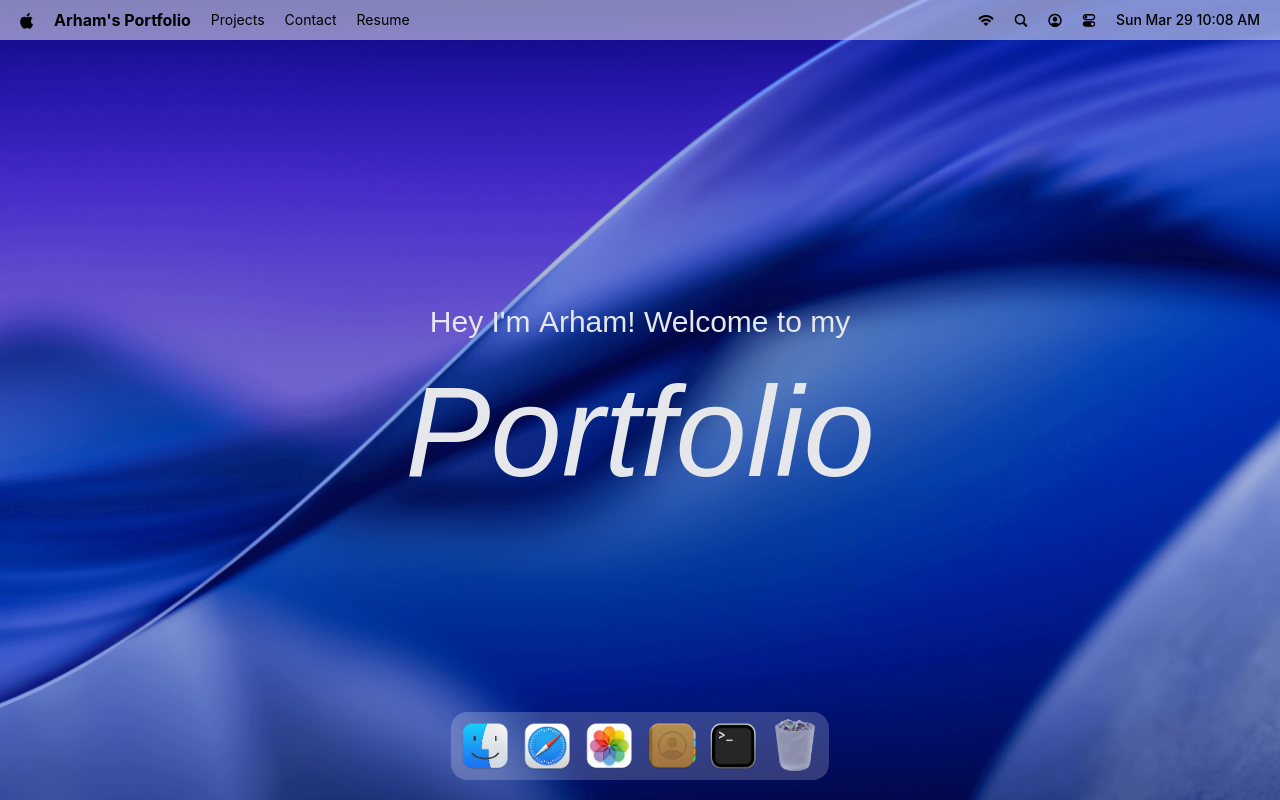
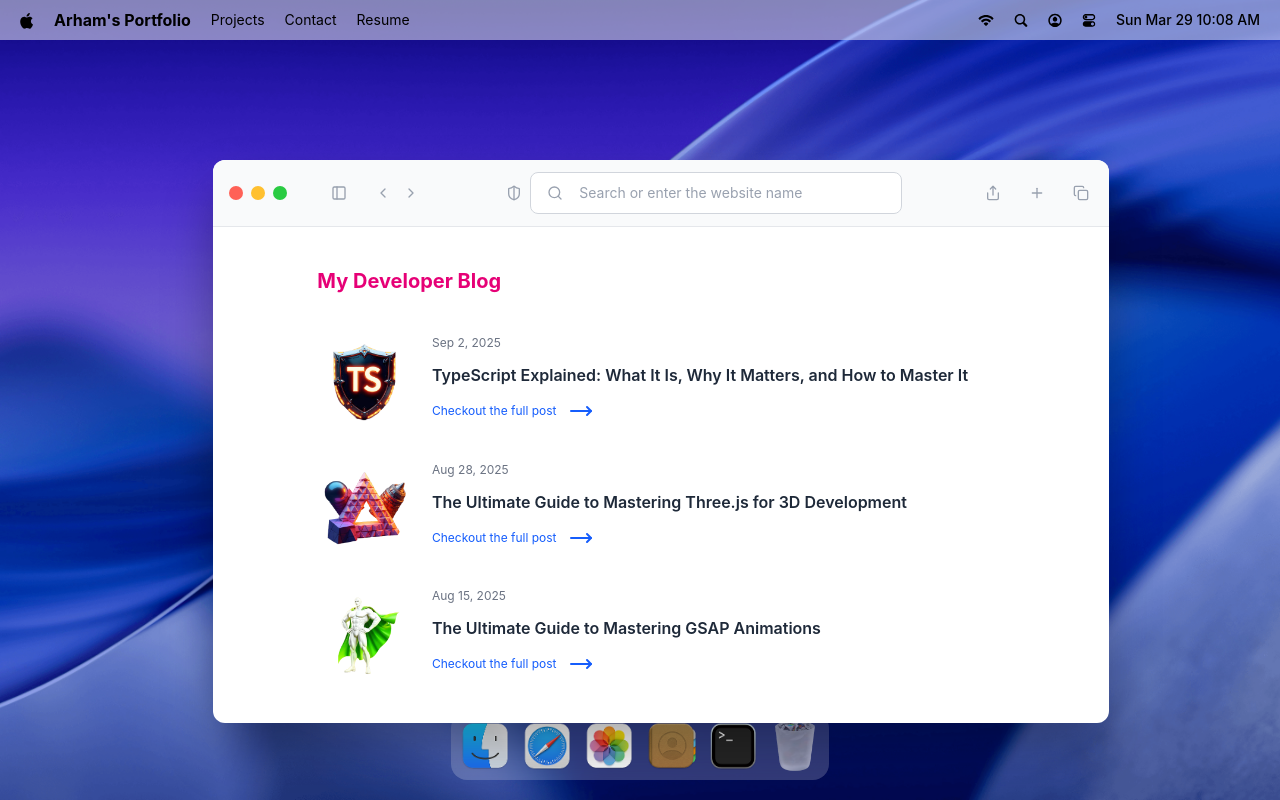
Before and after one commit to AAhmed99811/Protfolio, a React (Vite) app: page / in a window 1280 px wide. Both pictures are taken after a click on the button 547 px from the left and 746 px from the top of the page. Built offline with nearby package versions, Linux system fonts and the light colour scheme; a web font is replaced by a local one.

Commit message:
Implemented Safari Window

```diff
--- a/src/App.jsx
+++ b/src/App.jsx
@@ -2,7 +2,7 @@
 import { Draggable } from "gsap/Draggable"
 
 import { Dock, Navbar, Welcome } from "#components"
-import { Terminal } from "#windows"
+import { Terminal, Safari } from "#windows"
 
 gsap.registerPlugin(Draggable)
 
@@ -14,6 +14,7 @@
             <Dock />
 
             <Terminal />
+            <Safari />
         </main>
     )
 }
--- /dev/null
+++ b/src/windows/Safari.jsx
@@ -0,0 +1,70 @@
+import { WindowControls } from '#components'
+import { blogPosts } from '#constants'
+import WindowWrapper from '#hoc/WindowWrapper'
+import { ChevronLeft, ChevronRight, Copy, MoveRight, PanelLeft, Plus, Search, Share, ShieldHalf } from 'lucide-react'
+import React from 'react'
+
+const Safari = () => {
+    return (
+        <>
+            <div id='window-header'>
+                <WindowControls target="safari" />
+                <PanelLeft className='ml-10 icon' />
+                <div className='flex items-center gap-1 ml-5'>
+                    <ChevronLeft className='icon' />
+                    <ChevronRight className='icon' />
+                </div>
+                <div className='flex-1 flex-center gap-1'>
+                    <ShieldHalf className='icon' />
+                    <div className='search'>
+                        <Search className='icon' />
+                        <input
+                            type="text"
+                            placeholder='Search or enter the website name'
+                            className='flex-1'
+                        />
+                    </div>
+                </div>
+                <div className='flex items-center gap-5'>
+                    <Share className='icon' />
+                    <Plus className='icon' />
+                    <Copy className='icon' />
+                </div>
+            </div>
+            <div className='blog'>
+                <h2>
+                    My Developer Blog
+                </h2>
+                <div className='space-y-8'>
+                    {blogPosts.map(({
+                        id,
+                        image,
+                        title,
+                        date,
+                        link
+                    }) => (
+                        <div key={id} className='blog-post'>
+                            <div className='col-span-2'>
+                                <img src={image} alt={title} />
+                            </div>
+                            <div className='content'>
+                                <p>{date}</p>
+                                <h3>{title}</h3>
+                                <a href={link} target='_blank' rel='noopener noreferrer'>
+                                    Checkout the full post <MoveRight className='icon-hover' />
+                                </a>
+                            </div>
+                        </div>
+                    ))}
+                </div>
+            </div>
+        </>
+    )
+}
+
+const SafariWindow = WindowWrapper({
+    Component: Safari,
+    windowKey: "safari",
+})
+
+export default SafariWindow
--- a/src/windows/index.js
+++ b/src/windows/index.js
@@ -1,5 +1,7 @@
 import Terminal from "./Terminal"
+import Safari from "./Safari"
 
 export {
-    Terminal
+    Terminal,
+    Safari
 }
```
